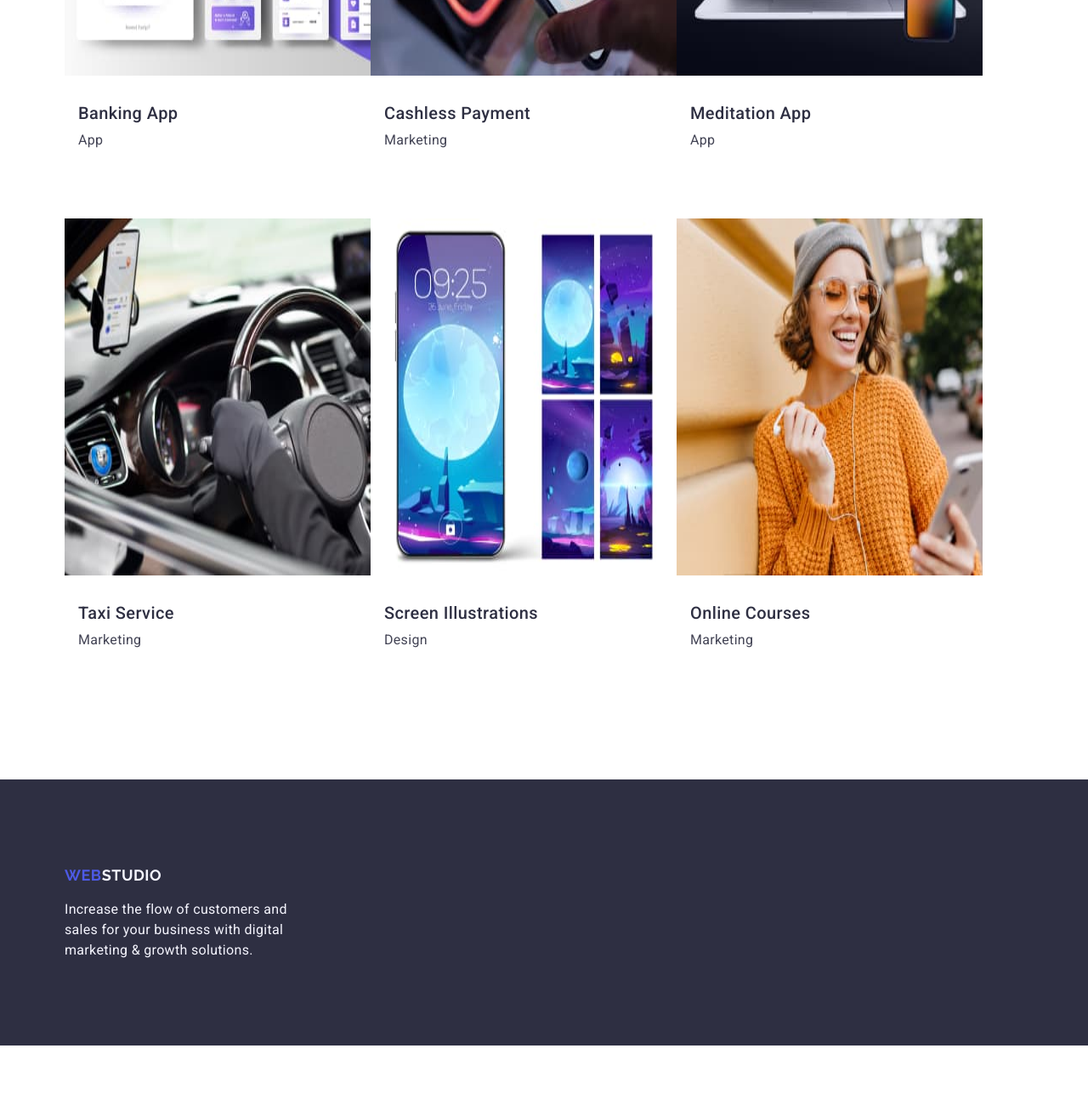
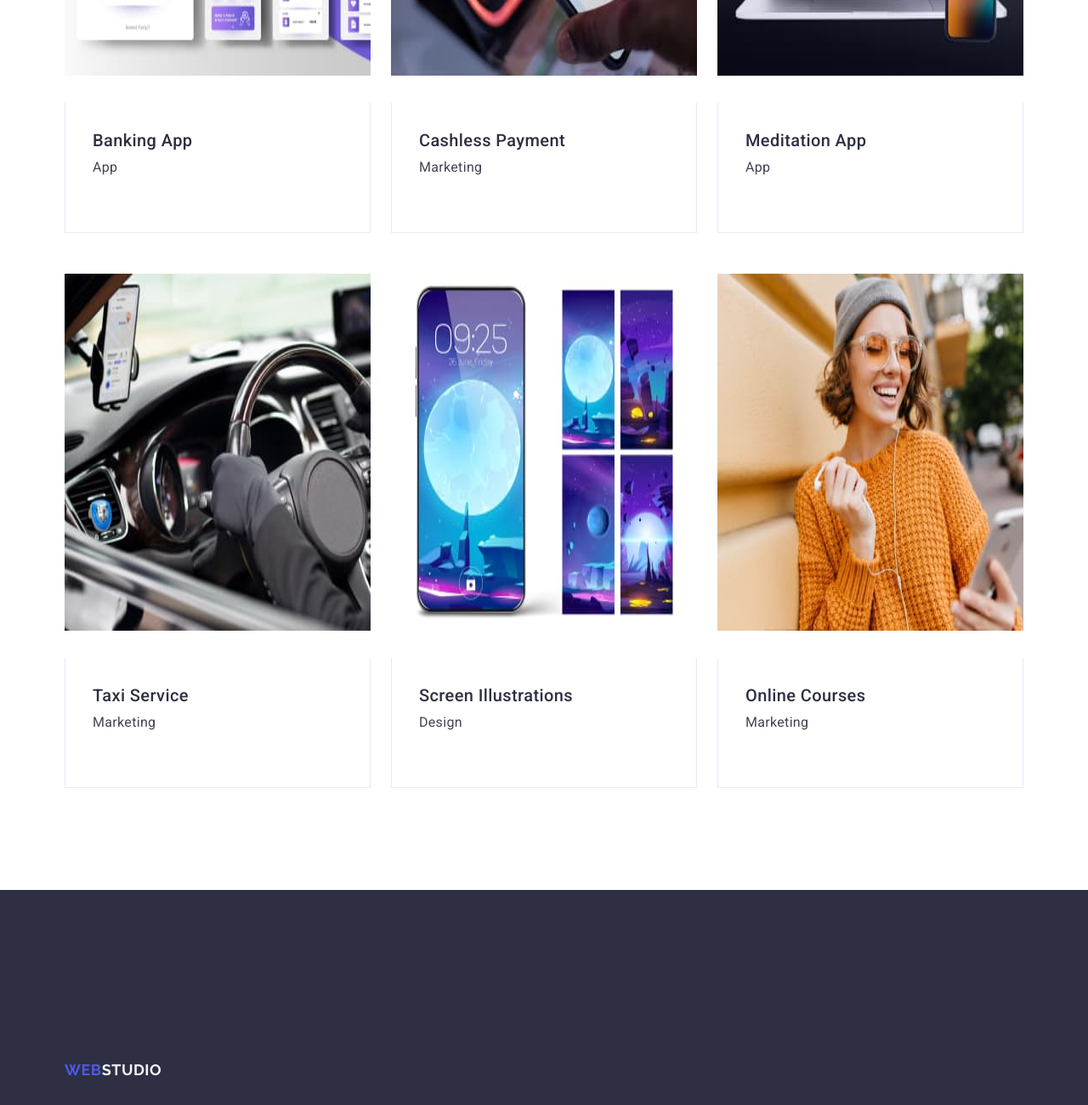
Before and after one commit to JeniaGurman/goit-markup-hw-03, a plain HTML site: page index.html in a window 1280 px wide. Shown: the part 2840-4140 px from the top of the page at 85% size. Before the commit the page ends 4070 px from the top, so only its background shows below. Drawn offline with nearby package versions, Linux system fonts and the light colour scheme.

Commit message:
homework 3

```diff
--- a/css/styles.css
+++ b/css/styles.css
@@ -253,11 +253,11 @@ img {
     gap: 24px;
 }
 
-.team-mark {
+.team-name-name {
     padding: 32px 0;
 }
 
-.team-tom {
+/*.team-tom {
     padding: 32px 0;
 }
 
@@ -267,7 +267,7 @@ img {
 
 .team-daniel {
     padding: 32px 0;
-}
+}*/
 
 .team-img {
     background-color: #FFFFFF;
@@ -326,11 +326,19 @@ img {
     display: flex;
     flex-wrap: wrap;
     row-gap: 48px;
+    column-gap: 24px;
 
 }
 
 .portfolio-item {
     width: calc((100% - 24px * 2) / 3);
+}
+
+.portfolio-program {
+    padding: 32px 16px;
+    border: 1px solid #e7e9fc;
+    border-top: none;
+
 }
 
 .portfolio-img {
@@ -366,8 +374,7 @@ img {
 
 .footer {
     background: var(--NAVY-BLUE, #2E2F42);
-    padding-top: 102px;
-    padding-bottom: 100px;
+    padding: 100px 0;
 
 }
 
@@ -380,6 +387,8 @@ img {
     text-transform: uppercase;
     font-family: "Raleway", sans-serif;
     margin-top: 101.5px;
+    display: inline-block;
+    margin-bottom: 16px;
 }
 
 .footer-logo span {
--- a/index.html
+++ b/index.html
@@ -85,18 +85,14 @@
             <h2 class="team-logo">Our Team</h2>
             <ul class="team-list list">
                 <li class="team-item">
-
                     <img class="team-img" src="./images/img.jpg" alt="Mark Guerrero Product Designer" width="264"
                         height="260">
-                        <div class="team-mark">
+                        <div class="team-name-name">
                     <h3 class="team-name">Mark Guerrero</h3>
                     <p class="team-item-profession">Product Designer</p>
                     </div>
                 </li>
-
-
                 <li class="team-item">
-
                     <img class="team-img" src="./images/img_2.jpg" alt="Tom Ford Frontend Developer" width="264"
                         height="260">
                         <div class="team-tom">
@@ -104,10 +100,7 @@
                     <p class="team-item-profession">Frontend Developer</p>
                     </div>
                 </li>
-
-
                 <li class="team-item">
-
                     <img class="team-img" src="./images/img_3.jpg" alt="Camila Garcia Marketing" width="264"
                         height="260">
                         <div class="team-camila">
@@ -115,9 +108,7 @@
                     <p class="team-item-profession">Marketing</p>
                     </div>
                 </li>
-
                 <li class="team-item">
-
                     <img class="team-img" src="./images/img_4.jpg" alt="Daniel Wilson UI Designer" width="264"
                         height="260">
                         <div class="team-daniel">
@@ -125,7 +116,6 @@
                     <p class="team-item-profession">UI Designer</p>
                     </div>
                 </li>
-
             </ul>
             </div>
         </section>
@@ -135,33 +125,45 @@
             <ul class="portfolio-list list">
                 <li class="portfolio-item">
                     <img class="portfolio-img" src="./images/Our_Portfolio_1.jpg" alt="Banking App" width="360" height="420">
+                    <div class="portfolio-program">
                     <h3 class="portfolio-list-item">Banking App</h3>
                     <p class="portfolio-list-prog">App</p>
+                    </div>
                 </li>
                 <li class="portfolio-item">
                     <img class="portfolio-img" src="./images/Our_Portfolio_2.jpg" alt="Cashless Payment" width="360" height="420">
+                    <div class="portfolio-program">
                     <h3 class="portfolio-list-item">Cashless Payment</h3>
                     <p class="portfolio-list-prog">Marketing</p>
+                    </div>
                 </li>
                 <li class="portfolio-item">
                     <img class="portfolio-img" src="./images/Our_Portfolio_3.jpg" alt="Meditation App" width="360" height="420">
+                    <div class="portfolio-program">
                     <h3 class="portfolio-list-item">Meditation App</h3>
                     <p class="portfolio-list-prog">App</p>
+                    </div>
                 </li>
                 <li class="portfolio-item">
                     <img class="portfolio-img" src="./images/Our_Portfolio_4.jpg" alt="Taxi Service" width="360" height="420">
+                    <div class="portfolio-program">
                     <h3 class="portfolio-list-item">Taxi Service</h3>
                     <p class="portfolio-list-prog">Marketing</p>
+                    </div>
                 </li>
                 <li class="portfolio-item">
                     <img class="portfolio-img" src="./images/Our_Portfolio_5.jpg" alt="Screen Illustrations" width="360" height="420">
+                    <div class="portfolio-program">
                     <h3 class="portfolio-list-item">Screen Illustrations</h3>
                     <p class="portfolio-list-prog">Design</p>
+                    </div>
                 </li>
                 <li class="portfolio-item">
                     <img class="portfolio-img" src="./images/Our_Portfolio_6.jpg" alt="Online Courses" width="360" height="420">
+                    <div class="portfolio-program">
                     <h3 class="portfolio-list-item">Online Courses</h3>
                     <p class="portfolio-list-prog">Marketing</p>
+                    </div>
                 </li>
             </ul>
             </div>
```
